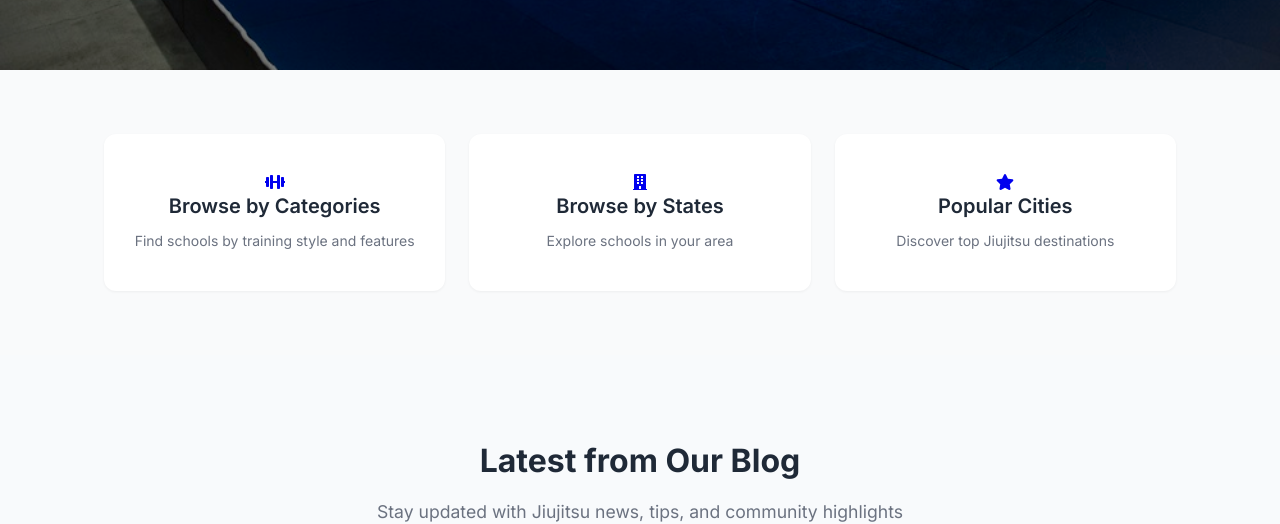
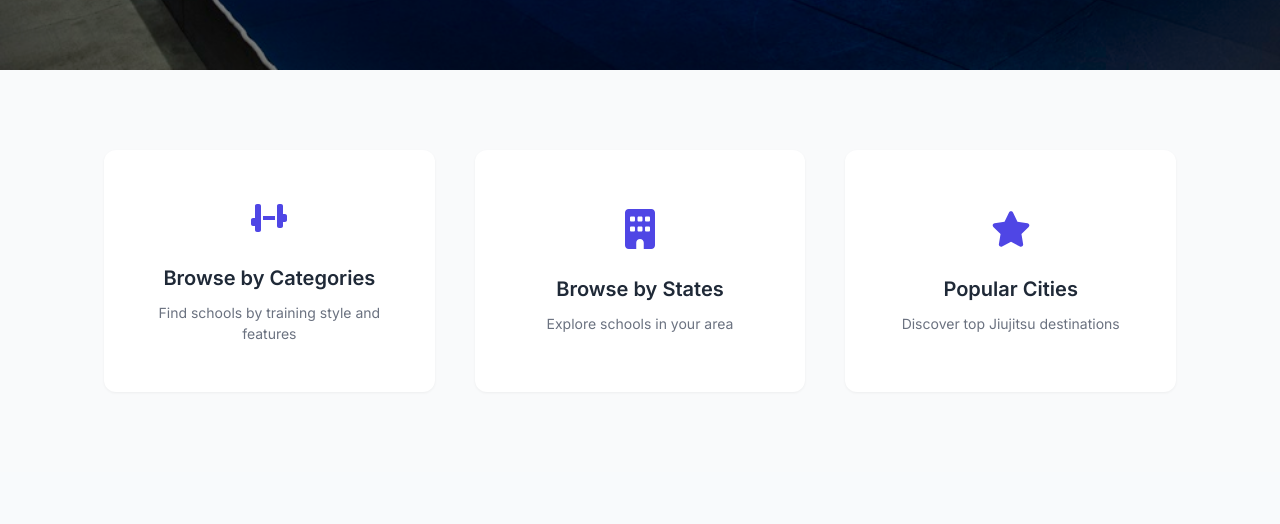
Before and after one commit to sgcaroll98/bjj-school-finder-fixed, a Next.js app: page / in a window 1280 px wide. Shown: the part 730-1254 px from the top of the page. Built offline with nearby package versions, Linux system fonts and the light colour scheme; no server answers.

Commit message:
Add files via upload

```diff
--- a/pages/index.js
+++ b/pages/index.js
@@ -89,17 +89,29 @@ export default function Home() {
         <div className="container">
           <div className="browse-tiles">
             <Link href="/schools?filter=categories" className="browse-tile">
-              <i className="fas fa-dumbbell"></i>
+              <div className="tile-icon">
+                <svg xmlns="http://www.w3.org/2000/svg" viewBox="0 0 640 512" fill="currentColor">
+                  <path d="M96 64c0-17.7 14.3-32 32-32h32c17.7 0 32 14.3 32 32V224v64V448c0 17.7-14.3 32-32 32H128c-17.7 0-32-14.3-32-32V384H64c-17.7 0-32-14.3-32-32V288c0-17.7 14.3-32 32-32H96V224 64zm448 0v32 96h32c17.7 0 32 14.3 32 32v64c0 17.7-14.3 32-32 32H544v64c0 17.7-14.3 32-32 32H480c-17.7 0-32-14.3-32-32V288 224 64c0-17.7 14.3-32 32-32h32c17.7 0 32 14.3 32 32zM416 224v64H224V224H416z"/>
+                </svg>
+              </div>
               <h2>Browse by Categories</h2>
               <p>Find schools by training style and features</p>
             </Link>
             <Link href="/schools?filter=states" className="browse-tile">
-              <i className="fas fa-building"></i>
+              <div className="tile-icon">
+                <svg xmlns="http://www.w3.org/2000/svg" viewBox="0 0 384 512" fill="currentColor">
+                  <path d="M48 0C21.5 0 0 21.5 0 48V464c0 26.5 21.5 48 48 48h96V432c0-26.5 21.5-48 48-48s48 21.5 48 48v80h96c26.5 0 48-21.5 48-48V48c0-26.5-21.5-48-48-48H48zM64 240c0-8.8 7.2-16 16-16h32c8.8 0 16 7.2 16 16v32c0 8.8-7.2 16-16 16H80c-8.8 0-16-7.2-16-16V240zm112-16h32c8.8 0 16 7.2 16 16v32c0 8.8-7.2 16-16 16H176c-8.8 0-16-7.2-16-16V240c0-8.8 7.2-16 16-16zm80 16c0-8.8 7.2-16 16-16h32c8.8 0 16 7.2 16 16v32c0 8.8-7.2 16-16 16H272c-8.8 0-16-7.2-16-16V240zM80 96h32c8.8 0 16 7.2 16 16v32c0 8.8-7.2 16-16 16H80c-8.8 0-16-7.2-16-16V112c0-8.8 7.2-16 16-16zm80 16c0-8.8 7.2-16 16-16h32c8.8 0 16 7.2 16 16v32c0 8.8-7.2 16-16 16H176c-8.8 0-16-7.2-16-16V112zM272 96h32c8.8 0 16 7.2 16 16v32c0 8.8-7.2 16-16 16H272c-8.8 0-16-7.2-16-16V112c0-8.8 7.2-16 16-16z"/>
+                </svg>
+              </div>
               <h2>Browse by States</h2>
               <p>Explore schools in your area</p>
             </Link>
             <Link href="/schools?filter=popular" className="browse-tile">
-              <i className="fas fa-star"></i>
+              <div className="tile-icon">
+                <svg xmlns="http://www.w3.org/2000/svg" viewBox="0 0 576 512" fill="currentColor">
+                  <path d="M316.9 18C311.6 7 300.4 0 288.1 0s-23.4 7-28.8 18L195 150.3 51.4 171.5c-12 1.8-22 10.2-25.7 21.7s-.7 24.2 7.9 32.7L137.8 329 113.2 474.7c-2 12 3 24.2 12.9 31.3s23 8 33.8 2.3l128.3-68.5 128.3 68.5c10.8 5.7 23.9 4.9 33.8-2.3s14.9-19.3 12.9-31.3L438.5 329 542.7 225.9c8.6-8.5 11.7-21.2 7.9-32.7s-13.7-19.9-25.7-21.7L381.2 150.3 316.9 18z"/>
+                </svg>
+              </div>
               <h2>Popular Cities</h2>
               <p>Discover top Jiujitsu destinations</p>
             </Link>
--- a/public/scripts/textAnimation.js
+++ b/public/scripts/textAnimation.js
@@ -18,38 +18,41 @@ document.addEventListener('DOMContentLoaded', function() {
     let currentPhrase = 0;
     let currentCharacter = 0;
     let isDeleting = false;
-    let typingSpeed = 60; // Faster typing speed
+    let typingSpeed = 50; // Faster typing speed
 
     function type() {
         const currentText = phrases[currentPhrase];
 
         if (isDeleting) {
-            textElement.textContent = currentText.substring(0, currentCharacter - 1);
-            currentCharacter--;
+            // Make deletion much faster by deleting multiple characters at once
+            const charsToDelete = 3; // Delete 3 characters at once
+            const newPosition = Math.max(0, currentCharacter - charsToDelete);
+            textElement.textContent = currentText.substring(0, newPosition);
+            currentCharacter = newPosition;
         } else {
             textElement.textContent = currentText.substring(0, currentCharacter + 1);
             currentCharacter++;
         }
 
-        // If word is complete, start deleting after delay
+        // If word is complete, start deleting after a shorter delay
         if (!isDeleting && currentCharacter === currentText.length) {
             isDeleting = true;
-            typingSpeed = 300; // Shorter pause before deleting
+            typingSpeed = 150; // Very short pause before deleting
         }
 
-        // If deletion is complete, move to next word
+        // If deletion is complete, move to next word immediately
         if (isDeleting && currentCharacter === 0) {
             isDeleting = false;
-            typingSpeed = 60; // Faster typing speed
+            typingSpeed = 50; // Faster typing speed
             currentPhrase = (currentPhrase + 1) % phrases.length;
         }
 
         // Set dynamic speed for more natural typing
-        const speed = isDeleting ? 30 : typingSpeed; // Faster deletion speed
+        const speed = isDeleting ? 10 : typingSpeed; // Super fast deletion speed (10ms)
 
         setTimeout(type, speed);
     }
 
     // Start typing animation immediately
-    setTimeout(type, 500);
+    setTimeout(type, 300);
 });
--- a/styles/globals.css
+++ b/styles/globals.css
@@ -194,14 +194,14 @@ nav {
 
 /* Browse Section */
 .browse-section {
-    padding: 4rem 0;
+    padding: 5rem 0;
     background-color: #f9fafb;
 }
 
 .browse-tiles {
     display: grid;
     grid-template-columns: repeat(3, 1fr);
-    gap: 1.5rem;
+    gap: 2.5rem;
     max-width: 1200px;
     margin: 0 auto;
     padding: 0 2rem;
@@ -214,7 +214,7 @@ nav {
     justify-content: center;
     background-color: white;
     border-radius: 0.75rem;
-    padding: 2.5rem 1.5rem;
+    padding: 3rem 2rem;
     text-decoration: none;
     text-align: center;
     box-shadow: 0 1px 3px rgba(0, 0, 0, 0.05);
@@ -222,17 +222,37 @@ nav {
     position: relative;
 }
 
+.tile-icon {
+    width: 40px;
+    height: 40px;
+    display: flex;
+    align-items: center;
+    justify-content: center;
+    margin-bottom: 1.5rem;
+}
+
+.tile-icon svg {
+    width: 100%;
+    height: 100%;
+    color: #4f46e5;
+    transition: all 0.3s ease;
+}
+
+.browse-tile:hover .tile-icon svg {
+    color: white;
+}
+
+.browse-tile i {
+    font-size: 1.4rem;
+    margin-bottom: 1.5rem;
+    color: #4f46e5;
+    transition: all 0.3s ease;
+}
+
 .browse-tile:hover {
     transform: translateY(-5px);
     box-shadow: 0 10px 30px rgba(79, 70, 229, 0.15);
     background-color: #4f46e5;
-}
-
-.browse-tile i {
-    font-size: 2rem;
-    margin-bottom: 1.5rem;
-    color: #4f46e5;
-    transition: all 0.3s ease;
 }
 
 .browse-tile:hover i {
```
